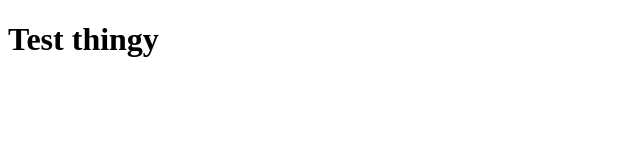
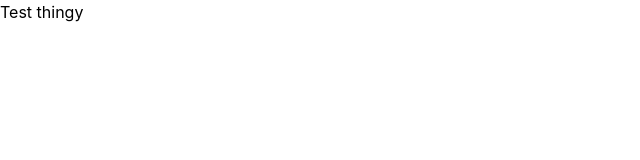
Before and after one commit to Torbjornsson/toorbjornsson.github.io, a website: page index.html in a window 1280 px wide. Shown: the whole page, without its empty margins (0-640 px from the left). Drawn offline with Linux system fonts and the light colour scheme.

Commit message:
setting up tailwind

```diff
--- /dev/null
+++ b/css/tailwind.css
@@ -0,0 +1,3 @@
+@tailwind base;
+@tailwind components;
+@tailwind utilities;
--- a/index.html
+++ b/index.html
@@ -5,6 +5,7 @@
     <meta name="viewport" content="width=device-width, initial-scale=1.0">
     <meta http-equiv="X-UA-Compatible" content="ie=edge">
     <title>Document</title>
+    <link rel="stylesheet" href="/public/build/tailwind.css">
 </head>
 <body>
    <h1>Test thingy</h1>
--- a/package.json
+++ b/package.json
@@ -4,7 +4,8 @@
   "description": "",
   "main": "index.js",
   "scripts": {
-    "test": "echo \"Error: no test specified\" && exit 1"
+    "test": "echo \"Error: no test specified\" && exit 1",
+    "build": "postcss css/tailwind.css -o public/build/tailwind.css"
   },
   "repository": {
     "type": "git",
```
Also changed, not shown: public/build/tailwind.css (added).
